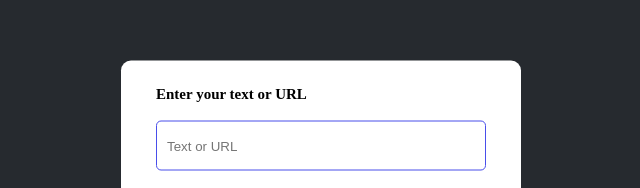
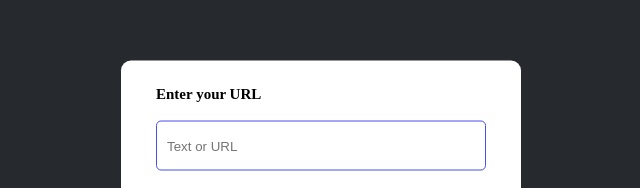
Before and after one commit to ShaikAfreen1128/QRCodehtml-css, a plain HTML site: page index.html in a window 1280 px wide. Shown: the part 217-405 px from the top of the page, 319-959 px from the left. Drawn offline with Linux system fonts and the light colour scheme.

Commit message:
Update index.html

```diff
--- a/index.html
+++ b/index.html
@@ -8,7 +8,7 @@
 </head>
 <body>
     <div class ="container">
-        <p>Enter your text or URL</p>
+        <p>Enter your URL</p>
         <input type="text" placeholder="Text or URL" id="qrText">
         <div id ="imgBox">
             <img src="" id="qrImage">
```
